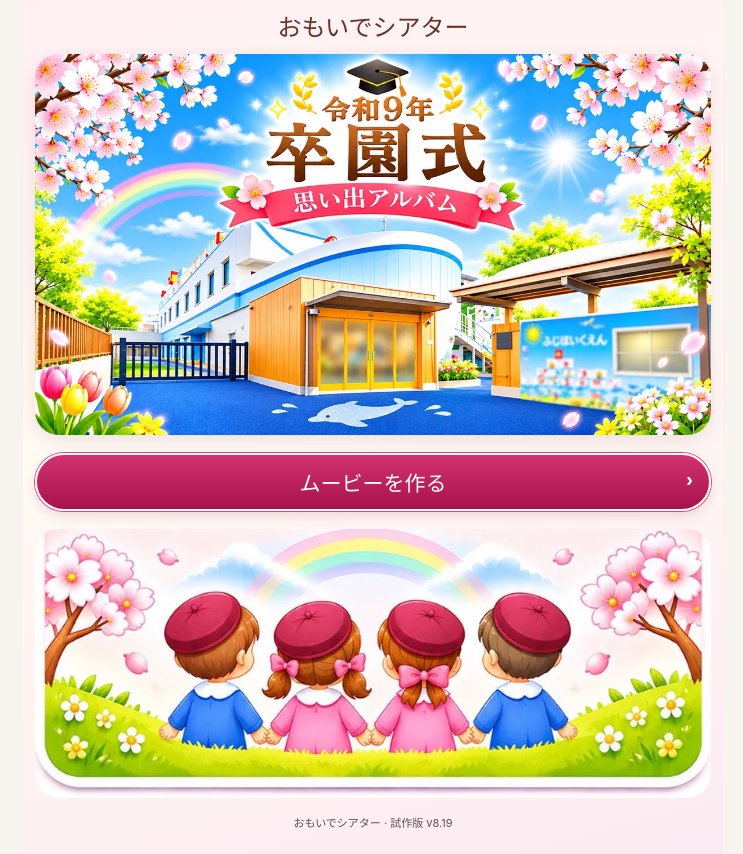
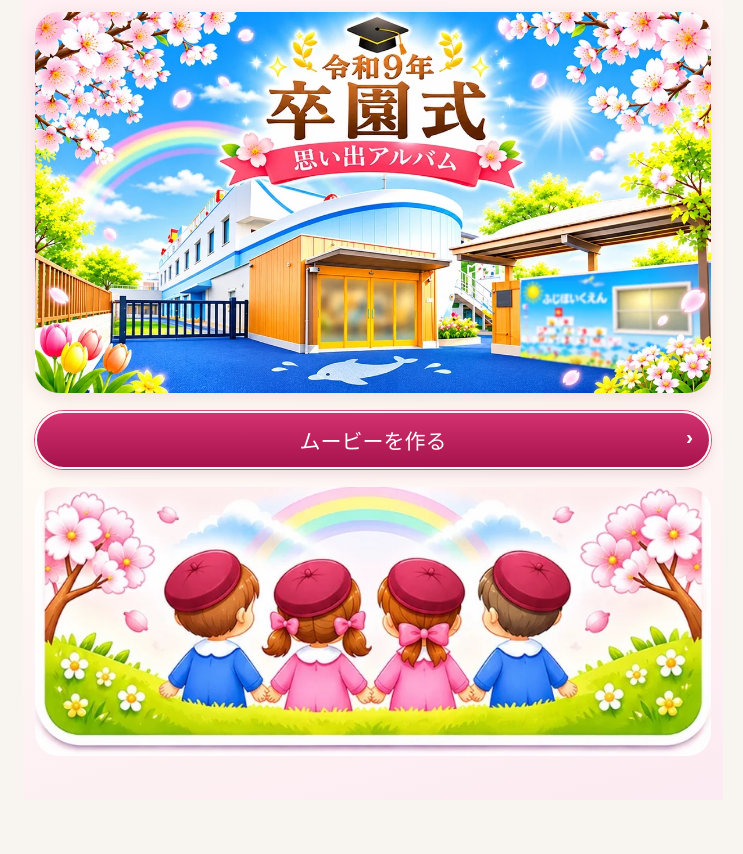
Before and after one commit to k5wvk4n6pt-web/omoide-theater-demo, a React (Vite) app: page / in a window 1280 px wide. Shown: the whole page, without its empty margins (267-1010 px from the left). After the commit the page ends 800 px from the top, so only its background shows below. Built offline with nearby package versions, Linux system fonts and the light colour scheme; a web font is replaced by a local one.

Commit message:
Keep the graduation homepage free of app-name text

```diff
--- a/src/App.tsx
+++ b/src/App.tsx
@@ -451,7 +451,6 @@ useEffect(()=>{if(!playing)return;const isVideo=phase==='photos'&&photos[playInd
 
 return <main className={step==='home'?'theaterHome':'theaterEditor'}>{step!=='home'?<header><img className="homeArtwork" src={import.meta.env.BASE_URL+'home_header.jpg'} alt="おもいでシアター" onLoad={e=>e.currentTarget.classList.add('loaded')}/><div className="homeCurtain left"/><div className="homeCurtain right"/><div className="brand"><span className="homeCamera">🎥</span>おもいでシアター</div><div className="subtitle">写真が、一本の映画になる。</div></header>:null}
 {step==='home'?<section className="graduationHome">
-  <h1 className="graduationBrand">おもいでシアター</h1>
   <picture>
     <source media="(min-width: 620px)" srcSet={import.meta.env.BASE_URL+'artwork/graduation-wide.webp'} width={1200} height={677}/>
     <img className="graduationCover" src={import.meta.env.BASE_URL+'artwork/graduation-masthead.webp'} width={865} height={778} alt="桜と虹に囲まれたふじほいくえんの卒園ムービー" fetchPriority="high"/>
@@ -551,5 +550,5 @@ return <main className={step==='home'?'theaterHome':'theaterEditor'}>{step!=='ho
  : '共有メニューに「ビデオを保存」が表示される場合は、写真アプリにも保存できます。'}</p></div>:null}
 </section><div className="editPageActions"><button onClick={()=>setEditPage('ending')}>← エンディング</button></div></>:null}<button className="secondary" disabled={importing||draftBusy} onClick={()=>{leaveSharedProject();setImportNotice('');setStep('home')}}>ホームに戻る</button></section>:null}
 <input ref={switchInput} type="file" accept="audio/*,.mp3,.m4a,.wav,.aac" hidden onChange={e=>{void addMusicSwitch(e.target.files);e.target.value=''}}/><input ref={musicInput} type="file" accept="audio/*,.mp3,.m4a,.wav,.aac" hidden onChange={e=>{importMusic(e.target.files);e.target.value=''}}/>
-<footer>おもいでシアター · 試作版 v8.19</footer></main>
+{step!=='home'?<footer>おもいでシアター · 試作版 v8.19</footer>:null}</main>
 }
--- a/src/style.css
+++ b/src/style.css
@@ -322,12 +322,6 @@ input[type="file"][hidden]{display:none!important}
   padding: 12px 12px 24px;
   background: linear-gradient(165deg, #fff0f4, #fffaf4 28rem, #fcebf2);
 }
-.graduationBrand {
-  margin: 0 0 8px;
-  color: #693227;
-  font: 750 clamp(18px, 4vw, 24px)/1.4 "Hiragino Mincho ProN", "Yu Mincho", serif;
-  text-align: center;
-}
 .graduationCover, .graduationFooter {
   display: block;
   width: 100%;
@@ -357,4 +351,3 @@ input[type="file"][hidden]{display:none!important}
 .graduationHome .projectDetail small { color: #69515a; }
 .graduationHome .projectButtons button { min-height: 44px; margin-right: 0; }
 .graduationHome button:focus-visible { outline: 3px solid #1374a2; outline-offset: 3px; }
-.theaterHome footer { margin: 16px 0 0; color: #664b55; }
```
